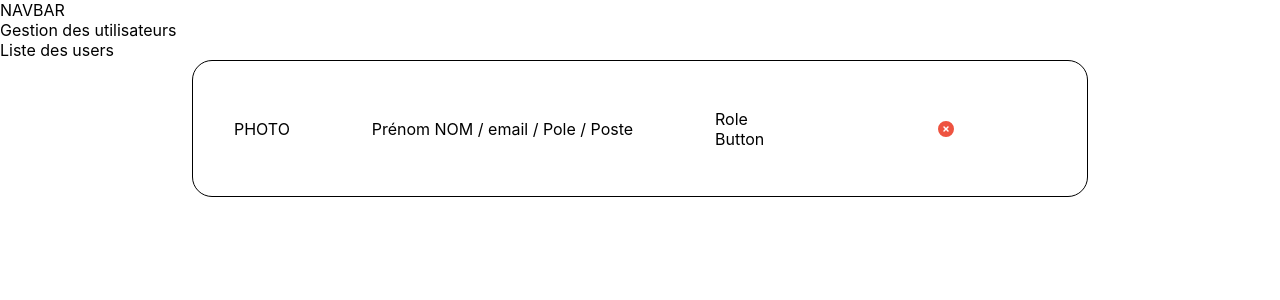
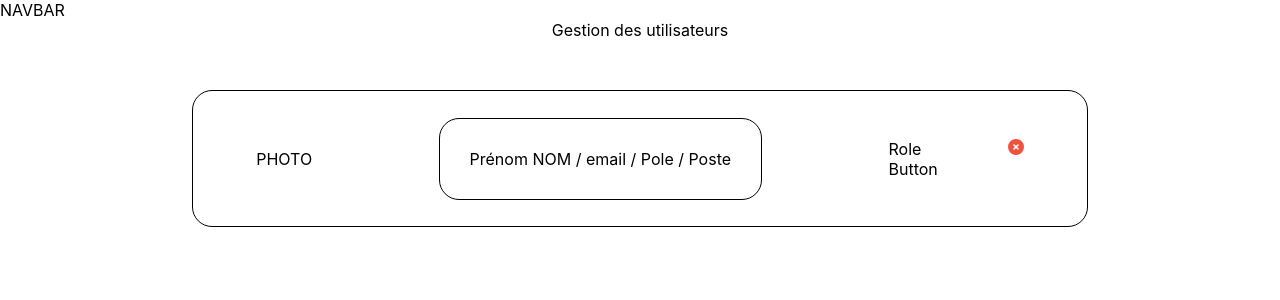
Before and after one commit to Retouched/FlowHR-front, a Next.js app: page /manageUsers in a window 1280 px wide. Shown: the top 300 px of the page. Built offline with nearby package versions, Linux system fonts and the light colour scheme; no server answers.

Commit message:
Alignement des éléments du composant user

```diff
--- a/components/ManageUsers.js
+++ b/components/ManageUsers.js
@@ -7,8 +7,7 @@ function ManageUsers() {
   return (
     <>
       <div>NAVBAR</div>
-      <div>Gestion des utilisateurs</div>
-      <div>Liste des users</div>
+      <div className={styles.title}>Gestion des utilisateurs</div>
       <div className={styles.allUsersContainer}>
         <User />
       </div>
--- a/components/User.js
+++ b/components/User.js
@@ -7,12 +7,19 @@ function User() {
     <>
       <div className={styles.userContainer}>
         <div>PHOTO</div>
-        <div>Prénom NOM / email / Pole / Poste</div>
-        <div className={styles.roleAndUpdateStatusBtnContainer}>
-          <div>Role</div>
-          <div>Button</div>
+        <div className={styles.detailsUser}>
+          Prénom NOM / email / Pole / Poste
         </div>
-        <FontAwesomeIcon icon={faCircleXmark} className={styles.circleXmark} />
+        <div className={styles.roleBtnAndXmark}>
+          <div className={styles.roleAndUpdateStatusBtnContainer}>
+            <div>Role</div>
+            <div>Button</div>
+          </div>
+          <FontAwesomeIcon
+            icon={faCircleXmark}
+            className={styles.circleXmark}
+          />
+        </div>
       </div>
     </>
   );
--- a/styles/ManageUsers.module.css
+++ b/styles/ManageUsers.module.css
@@ -1,4 +1,11 @@
 .allUsersContainer {
   display: flex;
   justify-content: center;
+  margin-top: 50px;
 }
+
+.title {
+  display: flex;
+  align-items: center;
+  justify-content: center;
+}
--- a/styles/User.module.css
+++ b/styles/User.module.css
@@ -10,5 +10,15 @@
 
 .circleXmark {
   color: #ee5340;
-  width: 200px;
+  margin-left: 70px;
 }
+
+.detailsUser {
+  border: 1px solid black;
+  border-radius: 20px;
+  padding: 30px;
+}
+
+.roleBtnAndXmark {
+  display: flex;
+}
```
